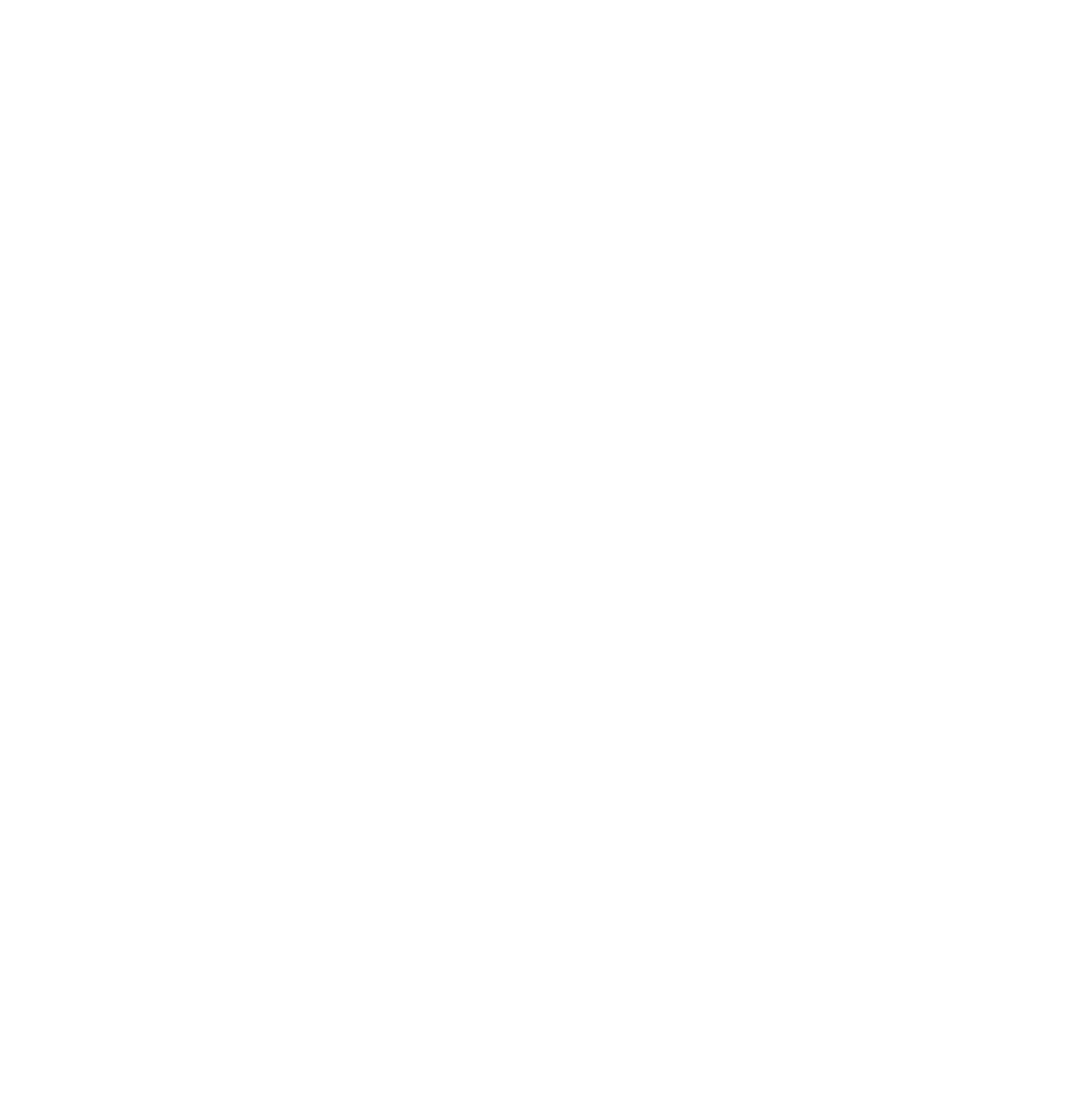
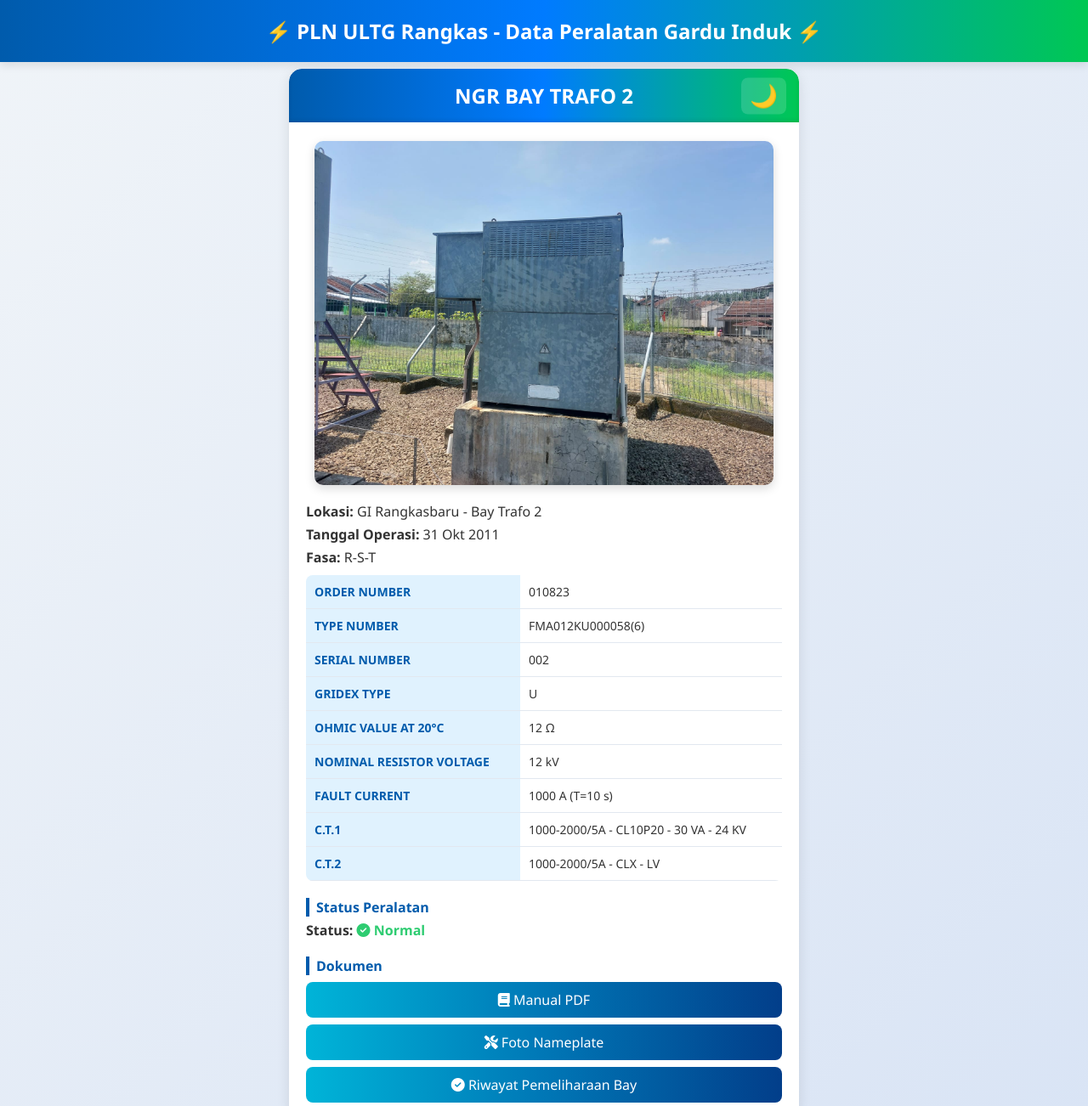
Before and after one commit to PramudioBagas/QR-Code-Demo, a plain HTML site: page GI RANGKASBARU/BAY TRAFO 2/NGR/ngr.html in a window 1280 px wide. Shown: the top 1302 px of the page at 85% size. Before the commit the page ends 800 px from the top, so only its background shows below. Drawn offline with Linux system fonts and the light colour scheme.

Commit message:
tambah folder

```diff
--- a/GI RANGKASBARU/BAY TRAFO 2/NGR/ngr.html
+++ b/GI RANGKASBARU/BAY TRAFO 2/NGR/ngr.html
@@ -0,0 +1,277 @@
+<!DOCTYPE html>
+<html lang="id">
+<head>
+<link rel="stylesheet" href="https://cdnjs.cloudflare.com/ajax/libs/font-awesome/6.5.0/css/all.min.css">
+<meta charset="UTF-8">
+<meta name="viewport" content="width=device-width, initial-scale=1.0">
+<title>Data Peralatan - CB 150 kV Bay 1</title>
+<style>
+    @keyframes fadeIn {
+        from { opacity: 0; transform: translateY(-10px); }
+        to { opacity: 1; transform: translateY(0); }
+    }
+    @keyframes slideIn {
+        from { transform: translateX(-100%); }
+        to { transform: translateX(0); }
+    }
+
+    body {
+        font-family: 'Segoe UI', Arial, sans-serif;
+        margin: 0;
+        padding: 0;
+        background: var(--bg-gradient);
+        color: var(--text-color);
+        transition: background 0.3s, color 0.3s;
+    }
+
+    /* Ligt mode default variables*/
+    :root {
+        --bg-gradient: linear-gradient(135deg, #f0f4f8, #d9e4f5);
+        --container-bg: white;
+        --text-color: #333;
+        --header-bg: linear-gradient(90deg, #005BAC, #007BFF,#00C853);
+        --table-header-bg: #e0f2fe;
+        --table-header-color: #005BAC;
+        --table-hover-bg: #fff8e1;
+        --table-border: #e2e8f0;
+    }
+
+    /* Dark mode variables */
+    body.dark-mode {
+        --bg-gradient: #121212;
+        --container-bg: #1E1E1E;
+        --text-color: #EAEAEA;
+        --header-bg: linear-gradient(90deg,#005BAC, #007BFF, #00B4D8);
+        --table-header-bg: #252525;
+        --table-header-color: #00b4d8;
+        --table-hover-bg: #2a2a2a;
+        --table-border: #333;
+    }
+
+    /* Banner halaman */
+    .banner {
+        background: var(--header-bg);
+        color: white;
+        text-align: center;
+        padding: 20px 10px;
+        font-size: 1.5em;
+        font-weight: bold;
+        animation: slideIn 0.8s ease-out;
+        box-shadow: 0 4px 10px rgba(0,0,0,0.1);
+    }
+
+    /* Kontainer */
+    .container {
+        max-width: 600px;
+        margin: 8px auto;
+        background: var(--container-bg);
+        border-radius: 15px;
+        box-shadow: 0 4px 15px rgba(0,0,0,0.1);
+        overflow: hidden;
+        animation: fadeIn 0.8s ease-in;
+        transition: background 0.3s;
+    }
+
+    /* Header kontainer */
+    .container-header {
+        background: var(--header-bg);
+        color: white;
+        padding: 15px;
+        font-size: 1.5em;
+        font-weight: bold;
+        text-align: center;
+        border-top-left-radius: 15px;
+        border-top-right-radius: 15px;
+        box-shadow: inset 0 -2px 5px rgba(0,0,0,0.1);
+        position: relative;
+    }
+
+    /* Toggle button */
+    .toggle-btn {
+        position: absolute;
+        right: 15px;
+        top: 50%;
+        transform: translateY(-50%);
+        background: rgba(255,255,255,0.15);
+        border: none;
+        padding: 6px 10px;
+        border-radius: 8px;
+        color: white;
+        cursor: pointer;
+        font-size: 1.1em;
+        transition: transform 0.3s ease, background 0.3s ease, opacity 0.3s ease;
+    }
+    .toggle-btn:hover {
+        background: rgba(255,255,255,0.3);
+    }
+
+    .container-body {
+        padding: 20px;
+    }
+
+    /* Foto peralatan */
+    .equipment-photo {
+        text-align: center;
+        margin-bottom: 15px;
+        margin-left: 10px;
+        margin-right: 10px;
+        margin-top: 2px;
+    }
+    .equipment-photo img {
+        max-width: 100%;
+        height: auto;
+        border-radius: 10px;
+        box-shadow: 0 4px 12px rgba(0,0,0,0.15);
+        transition: transform 0.3s;
+    }
+    .equipment-photo img:hover {
+        transform: scale(1.02);
+    }
+
+    h1 {
+        margin-bottom: 5px;
+        font-size: 1.2em;
+        color: var(--table-header-color);
+    }
+
+    p {
+        margin: 5px 0;
+    }
+
+    .section-title {
+        margin-top: 20px;
+        font-weight: bold;
+        color: var(--table-header-color);
+        border-left: 4px solid var(--table-header-color);
+        padding-left: 8px;
+    }
+
+    table {
+        width: 100%;
+        border-collapse: collapse;
+        margin-top: 10px;
+        background-color: transparent;
+        border-radius: 8px;
+        overflow: hidden;
+    }
+    th, td {
+        padding: 10px;
+        border-bottom: 1px solid var(--table-border);
+        font-size: 14px;
+    }
+    th {
+        background-color: var(--table-header-bg);
+        color: var(--table-header-color);
+        text-align: left;
+    }
+    tr:hover {
+        background-color: var(--table-hover-bg);
+        transition: background-color 0.3s;
+    }
+
+    a.button {
+        display: block;
+        text-align: center;
+        padding: 10px;
+        margin-top: 8px;
+        font-weight: 500;
+        background: linear-gradient(90deg, #00b4d8, #0077b6, #023e8a);
+        color: white;
+        text-decoration: none;
+        border-radius: 8px;
+        transition: transform 0.2s, background-color 0.3s;
+    }
+    a.button:hover {
+        background-color: #004080;
+        transform: scale(1.05);
+    }
+
+    .status-normal {
+        color: #2ecc71; /* Hijau */
+        font-weight: bold;
+    }
+    .status-maintenance {
+        color: #f1c40f; /* Kuning */
+        font-weight: bold;
+    }
+    .status-fault {
+        color: #e74c3c; /* Merah */
+        font-weight: bold;
+    }
+
+</style>
+</head>
+<body>
+
+<div class="banner">
+    ⚡ PLN ULTG Rangkas - Data Peralatan Gardu Induk ⚡
+</div>
+
+<div class="container">
+    <div class="container-header">
+        NGR BAY TRAFO 2
+        <button class="toggle-btn" id="themeToggle" onclick="toggleMode()">🌙</button>
+
+    </div>
+    <div class="container-body">
+
+        <!-- Foto peralatan -->
+        <div class="equipment-photo">
+        <img src="ngr.jpeg" alt="Foto NGR">
+        </div>
+
+        <p><b>Lokasi:</b> GI Rangkasbaru - Bay Trafo 2</p>
+        <p><b>Tanggal Operasi:</b> 31 Okt 2011</p>
+        <p><b>Fasa:</b> R-S-T</p>
+
+        <table>
+            <tr><th>ORDER NUMBER</th><td>010823</td></tr>
+            <tr><th>TYPE NUMBER</th><td>FMA012KU000058(6)</td></tr>
+            <tr><th>SERIAL NUMBER</th><td>002</td></tr>
+            <tr><th>GRIDEX TYPE</th><td>U</td></tr>
+            <tr><th>OHMIC VALUE AT 20°C</th><td>12 Ω</td></tr>
+            <tr><th>NOMINAL RESISTOR VOLTAGE</th><td>12 kV</td></tr>
+            <tr><th>FAULT CURRENT</th><td>1000 A (T=10 s)</td></tr>
+            <tr><th>C.T.1</th><td>1000-2000/5A - CL10P20 - 30 VA - 24 KV</td></tr>
+            <tr><th>C.T.2</th><td>1000-2000/5A - CLX - LV</td></tr>
+        </table>
+
+        <!--<p><b>Status:</b> <span class="status-maintenance"><i class="fas fa-tools"></i> Dalam Pemeliharaan</span></p>
+        <p><b>Status:</b> <span class="status-fault"><i class="fas fa-exclamation-triangle"></i> Gangguan</span></p>-->
+
+        <div class="section-title">Status Peralatan</div>
+        <p><b>Status:</b>
+            <span class="status-normal"><i class="fas fa-check-circle"></i> Normal</span>
+        </p>
+
+
+        <div class="section-title">Dokumen</div>
+        <a href="manual.pdf" class="button">
+            <i class="fas fa-book"></i> Manual PDF
+        </a>
+        <a href="plate_ngr.jpeg" class="button">
+            <i class="fas fa-tools"></i> Foto Nameplate
+        </a>
+        <a href="https://docs.google.com/spreadsheets/d/16caD5gpEkRvSeS8xLM15cz7XW9QMX5NiEl9vejvdR6s/edit?gid=1115820824#gid=1115820824" class="button">
+            <i class="fas fa-check-circle"></i> Riwayat Pemeliharaan Bay
+        </a>
+    </div>
+</div>
+<script>
+function toggleMode() {
+    const body = document.body;
+    const toggleBtn = document.getElementById("themeToggle");
+
+    body.classList.toggle("dark-mode");
+
+    // Ubah ikon sesuai mode
+    if (body.classList.contains("dark-mode")) {
+        toggleBtn.textContent = "☀️"; // Dark mode → tombol jadi matahari
+    } else {
+        toggleBtn.textContent = "🌙"; // Light mode → tombol jadi bulan
+    }
+}
+</script>
+
+</body>
+</html>
```
Also changed, not shown: index.html (+79 -18 lines), GI RANGKASBARU/BAY TRAFO 2/CT/R/ct.html (added), GI RANGKASBARU/BAY TRAFO 2/CT/S/ct.html (added), GI RANGKASBARU/BAY TRAFO 2/CT/T/ct.html (added), GI RANGKASBARU/BAY TRAFO 2/DS/ds.html (added), GI RANGKASBARU/BAY TRAFO 2/LA/la.html (added), GI RANGKASBARU/BAY TRAFO 2/NGR/ngr.jpeg (added), GI RANGKASBARU/BAY TRAFO 2/NGR/plate_ngr.jpeg (added), GI RANGKASBARU/BAY TRAFO 2/PMT/pmt.html (added), GI RANGKASBARU/BAY TRAFO 2/TRAFO/trafo.html (added), 1 other file.
